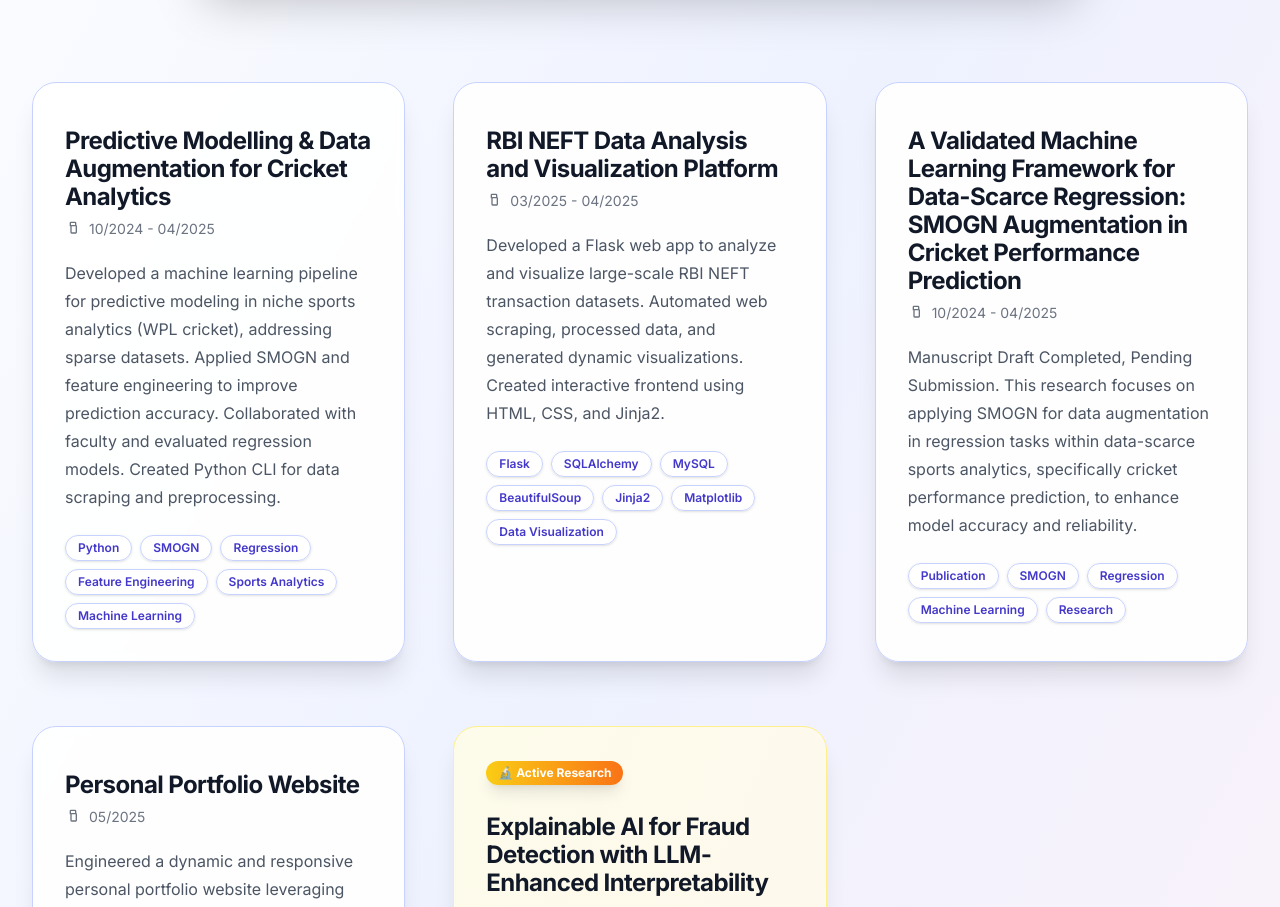
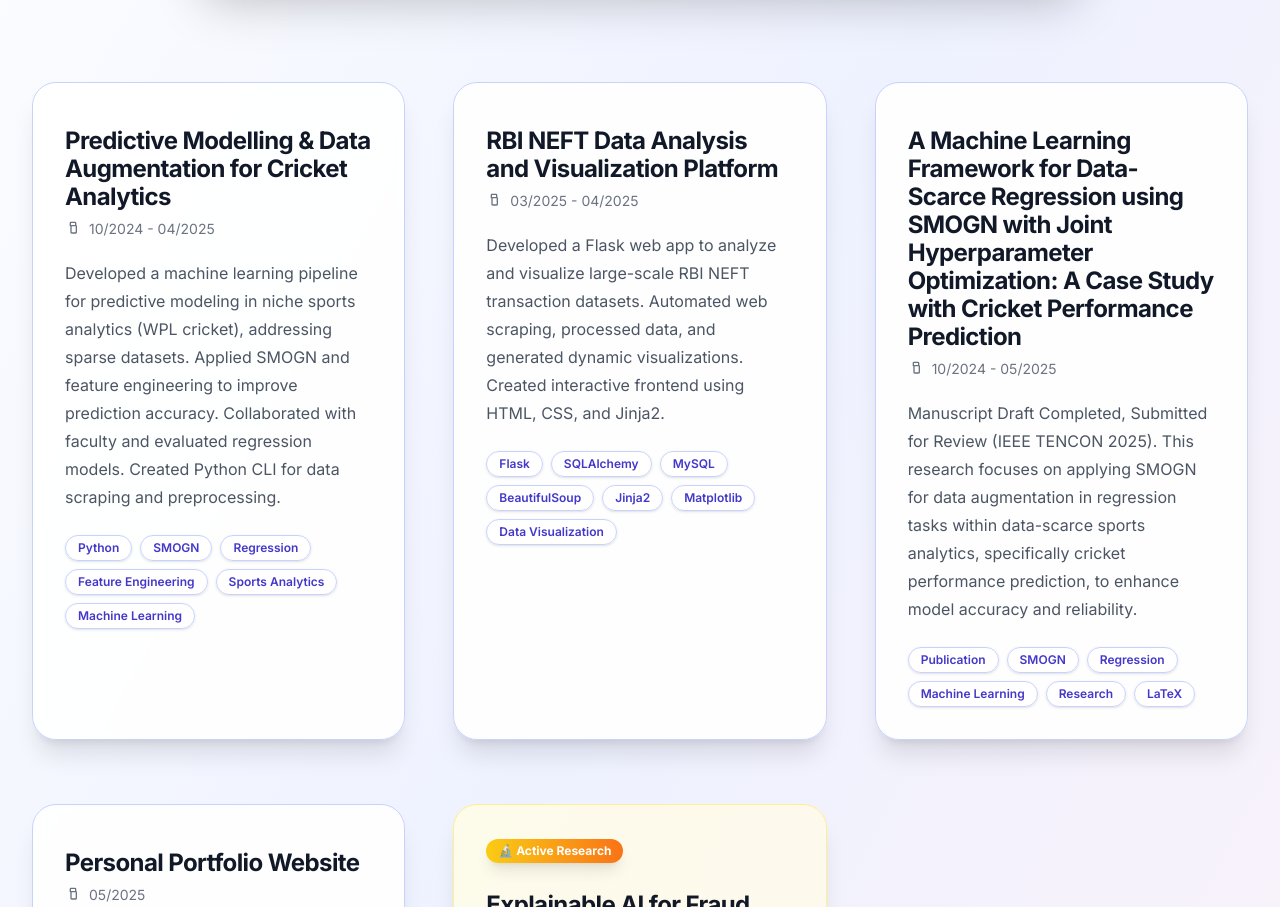
Before and after one commit to Harthik777/portfolio-website, a Next.js app: page /projects in a window 1280 px wide. Shown: the part 720-1627 px from the top of the page. Built offline with nearby package versions, Linux system fonts and the light colour scheme.

Commit message:
Add LaTeX research paper PDF and update project link to hosted version

```diff
--- a/src/app/projects/page.tsx
+++ b/src/app/projects/page.tsx
@@ -35,18 +35,19 @@ const projects = [
   },
   {
     title:
-      'A Validated Machine Learning Framework for Data-Scarce Regression: SMOGN Augmentation in Cricket Performance Prediction',
+      'A Machine Learning Framework for Data-Scarce Regression using SMOGN with Joint Hyperparameter Optimization: A Case Study with Cricket Performance Prediction',
     description:
-      'Manuscript Draft Completed, Pending Submission. This research focuses on applying SMOGN for data augmentation in regression tasks within data-scarce sports analytics, specifically cricket performance prediction, to enhance model accuracy and reliability.',
+      'Manuscript Draft Completed, Submitted for Review (IEEE TENCON 2025). This research focuses on applying SMOGN for data augmentation in regression tasks within data-scarce sports analytics, specifically cricket performance prediction, to enhance model accuracy and reliability.',
     tags: [
       'Publication',
       'SMOGN',
       'Regression',
       'Machine Learning',
       'Research',
+      'LaTeX',
     ],
-    link: 'https://docs.google.com/document/d/14HNHQ-XNDwT1Xysy7s41vyIKMKrlKzlob1ni2wmspdM/edit?tab=t.0', // No direct link if it's part of another project's documentation
-    date: '10/2024 - 04/2025',
+    link: '/SMOGN_Cricket_Analytics_Research_Paper.pdf', // Direct link to hosted PDF
+    date: '10/2024 - 05/2025',
   },
   {
     title: 'Personal Portfolio Website',
```
Also changed, not shown: 1 other file (tests, documents, lock files or other folders).
